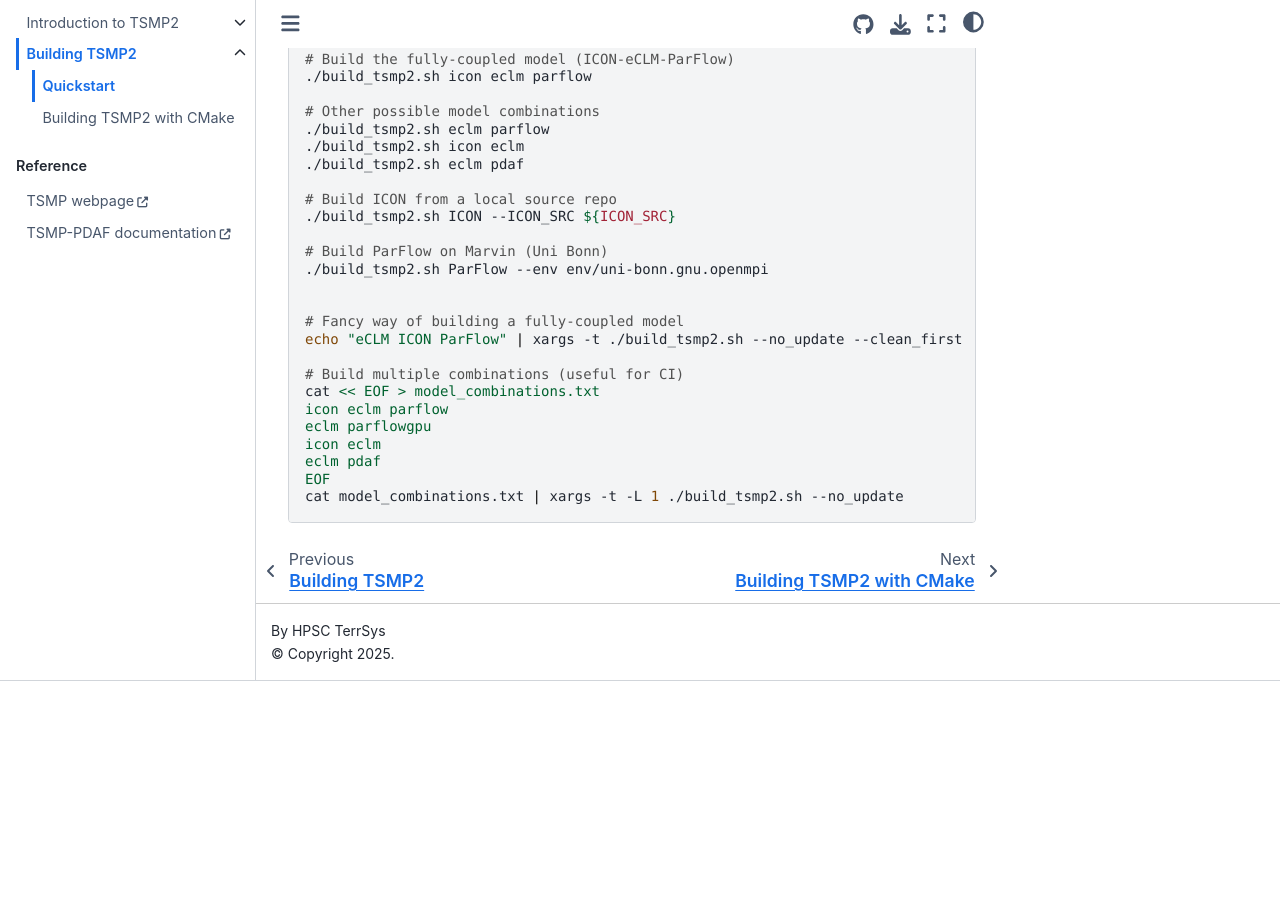
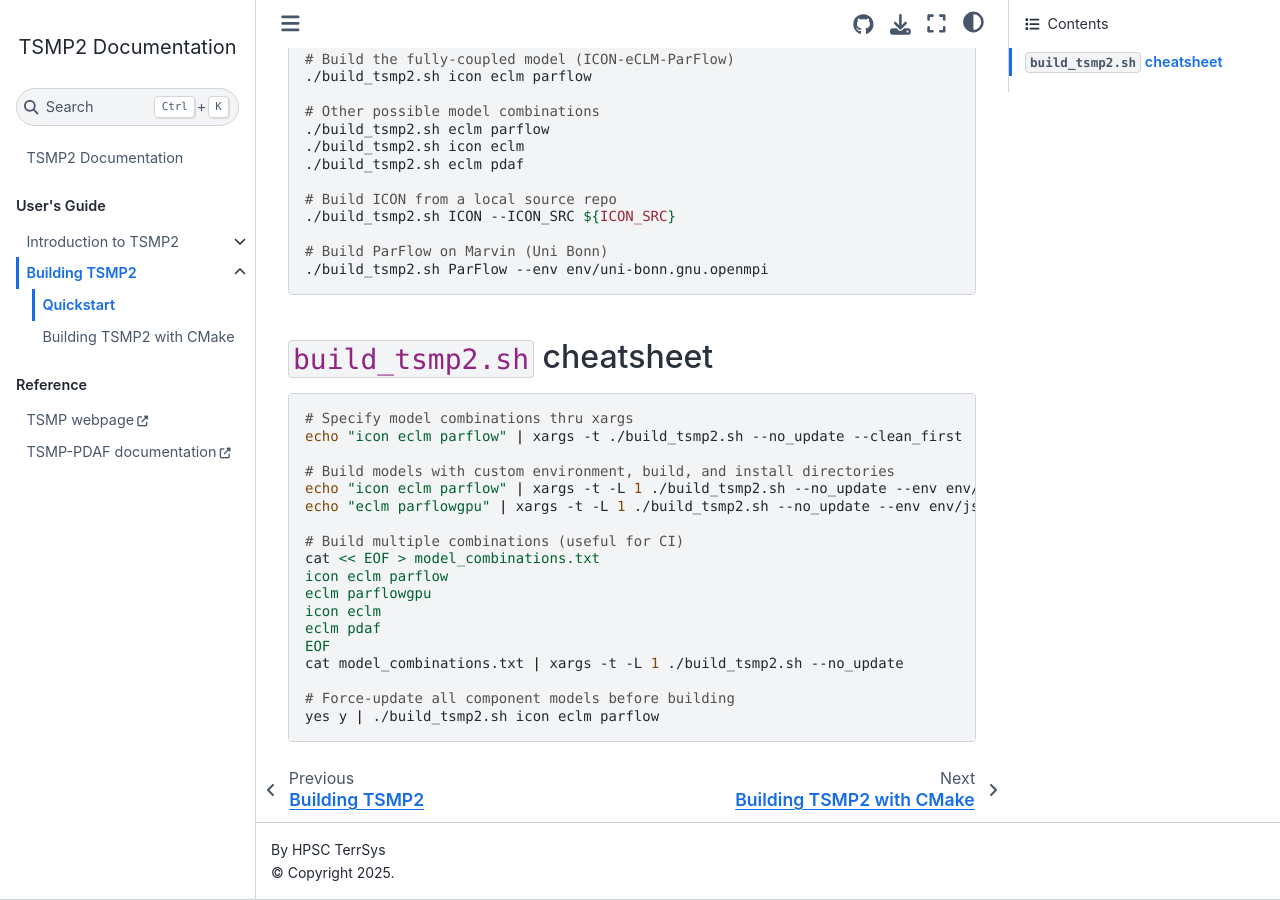
Before and after one commit to HPSCTerrSys/TSMP2, a Jupyter Book: the page built from docs/users_guide/building_TSMP2/Quickstart.md, in a window 1280 px wide and 900 px high, scrolled down 787 px. Built offline with Jupyter Book 1.0.4 settings and Sphinx 7.4.7 and the Sphinx Book theme 1.1.4, drawn with Linux system fonts in a browser that asks for light colours; before the commit the page ends 1468 px from its top, so only the background shows below that.

Commit message:
Separated advanced build_tsmp2 usage into another section

````diff
--- a/docs/users_guide/building_TSMP2/Quickstart.md
+++ b/docs/users_guide/building_TSMP2/Quickstart.md
@@ -36,10 +36,17 @@ The component models (git submodules) are cloned during the execution of `build_
 
 # Build ParFlow on Marvin (Uni Bonn)
 ./build_tsmp2.sh ParFlow --env env/uni-bonn.gnu.openmpi
+```
 
+## `build_tsmp2.sh` cheatsheet
 
-# Fancy way of building a fully-coupled model
-echo "eCLM ICON ParFlow" | xargs -t ./build_tsmp2.sh --no_update --clean_first
+```bash
+# Specify model combinations thru xargs
+echo "icon eclm parflow" | xargs -t ./build_tsmp2.sh --no_update --clean_first
+
+# Build models with custom environment, build, and install directories
+echo "icon eclm parflow" | xargs -t -L 1 ./build_tsmp2.sh --no_update --env env/jsc.2025.gnu.psmpi --build_dir bld/ICON_eCLM_ParFlow_GNUPSMPI --install_dir bin/ICON_eCLM_ParFlow_GNUPSMPI
+echo "eclm parflowgpu" | xargs -t -L 1 ./build_tsmp2.sh --no_update --env env/jsc.2025.gnu.openmpi --build_dir bld/eCLM_ParFlowGPU_GNUOPENMPI --install_dir bin/eCLM_ParFlowGPU_GNUOPENMPI
 
 # Build multiple combinations (useful for CI)
 cat << EOF > model_combinations.txt
@@ -49,4 +56,7 @@ icon eclm
 eclm pdaf
 EOF
 cat model_combinations.txt | xargs -t -L 1 ./build_tsmp2.sh --no_update
+
+# Force-update all component models before building
+yes y | ./build_tsmp2.sh icon eclm parflow
 ```
````
